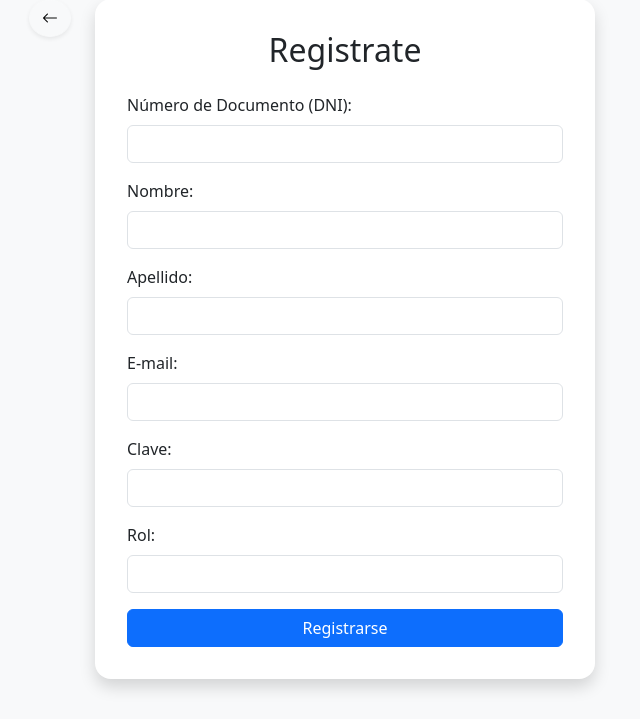
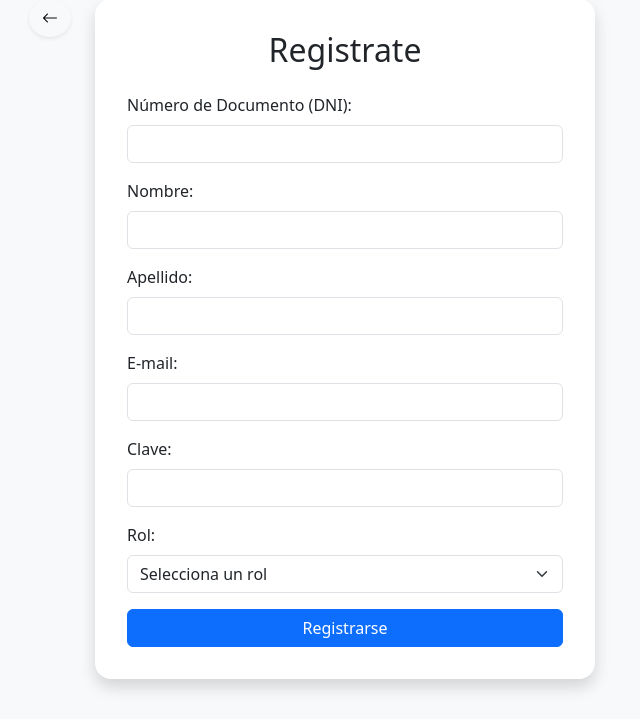
Before and after one commit to tomiingm/tp-entornos-graficos, a PHP site: page /php/registro.php in a window 1280 px wide. Shown: the part 81-800 px from the top of the page, without its empty margins (367-1007 px from the left). Run offline with PHP 8.4, Linux system fonts and the light colour scheme.

Commit message:
quick fix

```diff
--- a/nuestro-proyecto-web/php/registro.php
+++ b/nuestro-proyecto-web/php/registro.php
@@ -76,7 +76,11 @@ if ($_SERVER["REQUEST_METHOD"] == "POST") {
                         </div>
                         <div class="mb-3">
                             <label for="rol" class="form-label">Rol:</label>
-                            <input type="number" class="form-control" name="rol" id="rol" required>
+                                <select class="form-select" name="rol" id="rol" required>
+                                    <option value="" disabled selected>Selecciona un rol</option>
+                                    <option value="0">Postulante</option>
+                                    <option value="2">Jefe de cátedra</option>
+                                </select>
                         </div>
                         <div class="d-grid">
                             <button type="submit" class="btn btn-primary">Registrarse</button>
```
